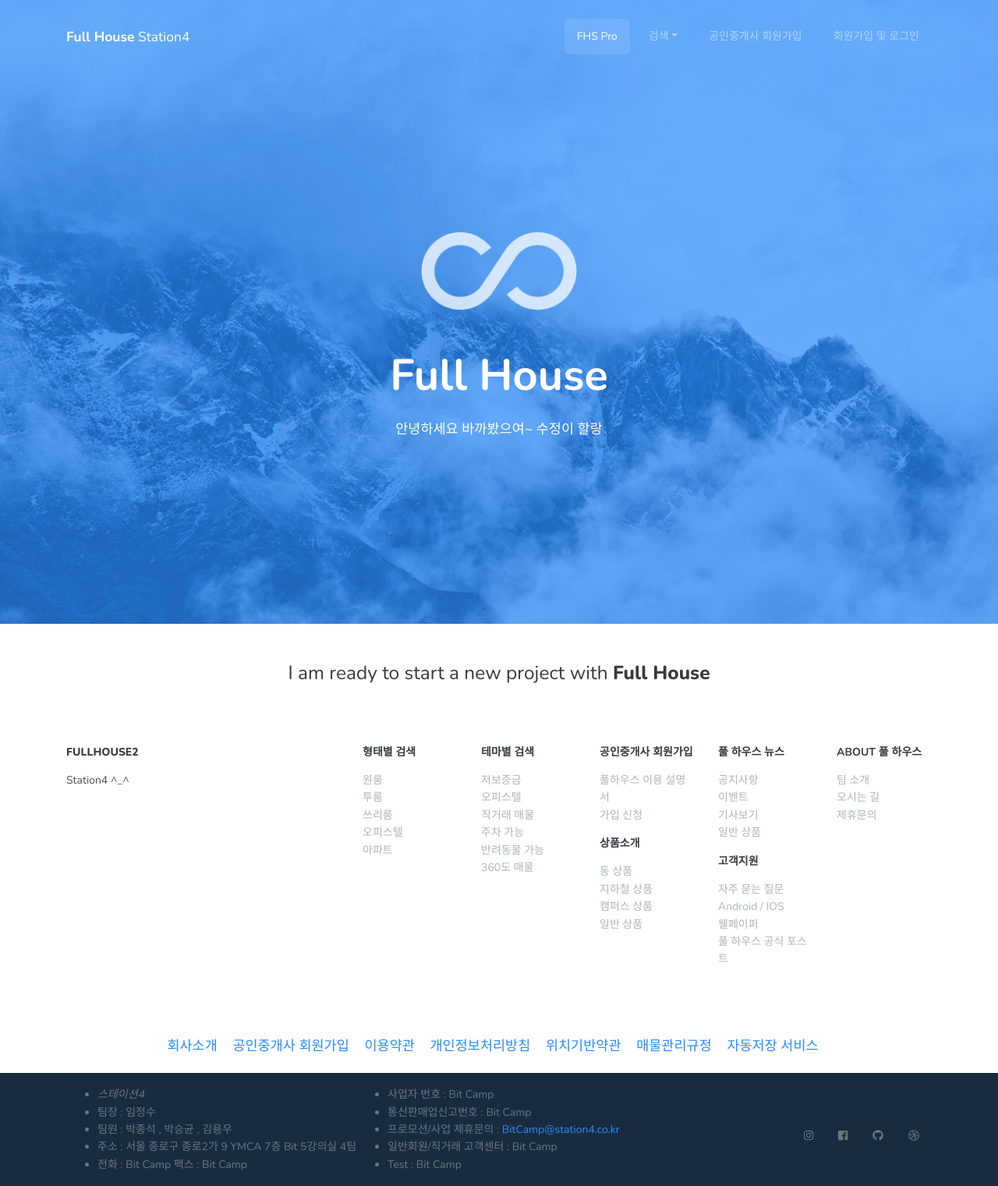
After one commit to HarrisLim/Fullhouse, a Java web app: page /house/main.do in a window 1280 px wide. The commit adds this page. Shown: the whole page at 78% size. Run offline with Spring Boot 4, a stand-in JSP engine, Linux system fonts and the light colour scheme; the project's own start-up code is not run, and a stand-in starts its controllers and pages; some libraries are stand-ins or nearby versions.

Commit message:
메인 페이지 70%

```diff
--- a/src/main/java/com/team/station4/HomeController.java
+++ b/src/main/java/com/team/station4/HomeController.java
@@ -22,17 +22,17 @@ public class HomeController {
 	/**
 	 * Simply selects the home view to render by returning its name.
 	 */
-	@RequestMapping(value = "refer/index.do", method = RequestMethod.GET)
+	@RequestMapping(value = "house/main.do", method = RequestMethod.GET)
 	public String index() {
-		return "refer/index";
+		return "house/main";
 	}
 
-	@RequestMapping(value = "refer/home.do", method = RequestMethod.GET)
-	public String home() {
-		return "refer/home";
+	@RequestMapping(value = "house/test.do", method = RequestMethod.GET)
+	public String test() {
+		return "house/test";
 	}
 
-	@RequestMapping(value = "refer/dashboard.do", method = RequestMethod.GET)
+/*	@RequestMapping(value = "refer/dashboard.do", method = RequestMethod.GET)
 	public String dashBoard() {
 		return "refer/dashboard";
 	}
@@ -90,7 +90,7 @@ public class HomeController {
 	@RequestMapping(value = "refer/signIn.do", method = RequestMethod.GET)
 	public String signIn() {
 		return "refer/signIn";
-	}
+	}*/
 
 
 }
--- a/src/main/webapp/WEB-INF/spring/root-context.xml
+++ b/src/main/webapp/WEB-INF/spring/root-context.xml
@@ -9,7 +9,7 @@
 	<!--
     <bean id="dataSource" class="org.apache.tomcat.dbcp.dbcp.BasicDataSource" destroy-method="close">
       <property name="driverClassName" value="oracle.jdbc.OracleDriver"/>
-      <property name="url" value="jdbc:oracle:thin:@localhost:1521:XE"/>
+      <property name="url" value="jdbc:oracle:thin:@localhost:1521:JAVA"/>
       <property name="username" value="house"/>
       <property name="password" value="station4"/>
     </bean> -->
--- /dev/null
+++ b/src/main/webapp/WEB-INF/views/house/footer.jsp
@@ -0,0 +1,37 @@
+<%@ page language="java" contentType="text/html; charset=UTF-8"
+    pageEncoding="UTF-8"%>
+    <footer class="pt-0 pb-0 footer  footer-dark bg-tertiary">
+      <div class="container">
+        <hr>
+        <div class="d-flex align-items-center">
+         <ul>
+           <li><em>스테이션4</em></li>
+           <li>팀장 : 임정수</li>
+           <li>팀원 : 박종석 , 박승균 , 김용우</li>
+           <li>주소 : 서울 종로구 종로2가 9 YMCA 7층 Bit 5강의실 4팀</li>
+           <li><span>전화 : Bit Camp </span> <span class="fax"> 팩스 : Bit Camp</span></li>
+         </ul>
+         <ul class="footer-address2">
+          <li>사업자 번호 : Bit Camp</li>
+          <li>통신판매업신고번호 : Bit Camp</li>
+          <li>프로모션/사업 제휴문의 : <a href="mailto:biz@station3.co.kr">BitCamp@station4.co.kr</a></li>
+          <li><span>일반회원/직거래 고객센터 : Bit Camp</span></li>
+          <li><span>Test : Bit Camp</span></li>
+         </ul>
+         <ul class="nav ml-lg-auto">
+            <li class="nav-item">
+              <a class="nav-link active" href="https://instagram.com/webpixelsofficial" target="_blank"><i class="fab fa-instagram"></i></a>
+            </li>
+            <li class="nav-item">
+              <a class="nav-link" href="https://facebook.com/webpixels" target="_blank"><i class="fab fa-facebook"></i></a>
+            </li>
+            <li class="nav-item">
+              <a class="nav-link" href="https://github.com/webpixels" target="_blank"><i class="fab fa-github"></i></a>
+            </li>
+            <li class="nav-item">
+              <a class="nav-link" href="https://dribbble.com/webpixels" target="_blank"><i class="fab fa-dribbble"></i></a>
+            </li>
+          </ul>
+        </div>
+      </div>
+    </footer>
--- /dev/null
+++ b/src/main/webapp/WEB-INF/views/house/main.jsp
@@ -0,0 +1,162 @@
+<%@ page language="java" contentType="text/html; charset=UTF-8" pageEncoding="UTF-8"%>
+<%@ taglib uri="http://java.sun.com/jsp/jstl/core" prefix="c" %>
+
+<!DOCTYPE html>
+<html>
+  <head>
+    <meta charset="utf-8">
+    <meta name="viewport" content="width=device-width, initial-scale=1, shrink-to-fit=no">
+    <meta name="description" content="Probably the most complete UI kit out there. Multiple functionalities and controls added,  extended color palette and beautiful typography, designed as its own extended version of Bootstrap at  the highest level of quality.                             ">
+    <meta name="author" content="Webpixels">
+    <title>Full House is Station4 ^_^</title>
+    <!-- Fonts -->
+    <link href="https://fonts.googleapis.com/css?family=Nunito:400,600,700,800|Roboto:400,500,700" rel="stylesheet">
+    <!-- Theme CSS -->
+    <link type="text/css" href="../assets/css/theme.css" rel="stylesheet">
+    <!-- Demo CSS - No need to use these in your project -->
+    <link type="text/css" href="../assets/css/demo.css" rel="stylesheet">
+    <link href="//maxcdn.bootstrapcdn.com/bootstrap/4.1.0/css/bootstrap.min.css">
+
+	<!------ Include the above in your HEAD tag ---------->
+
+  </head>
+  <body>
+  <%@ include file="nav.jsp"%>
+    <main class="main">
+      <section class="spotlight parallax bg-cover bg-size--cover" data-spotlight="fullscreen" style="background-image: url('../assets/images/backgrounds/img-1.jpg')">
+        <span class="mask bg-primary alpha-7"></span>
+        <div class="spotlight-holder py-lg pt-lg-xl">
+          <div class="container d-flex align-items-center no-padding">
+            <div class="col">
+              <div class="row cols-xs-space align-items-center text-center text-md-left justify-content-center">
+                <div class="col-7">
+                  <div class="text-center mt-5">
+                    <img src="../assets/images/brand/icon.png" style="width: 200px;" class="img-fluid animated" data-animation-in="jackInTheBox" data-animation-delay="1000">
+                    <h2 class="heading display-4 font-weight-400 text-white mt-5 animated" data-animation-in="fadeInUp" data-animation-delay="2000">
+                      <span class="font-weight-700">Full House</span>
+                    </h2>
+                    <p class="lead text-white mt-3 lh-180 c-white animated" data-animation-in="fadeInUp" data-animation-delay="2500">
+                                                   안녕하세요 바까봤으여~ <strong class="text-white">수정이 할랑</strong>
+                    </p>
+                  </div>
+                </div>
+              </div>
+            </div>
+          </div>
+        </div>
+      </section>
+	  <section class="slice pt-5 sct-color-1">
+        <div class="container">
+          <div class="row justify-content-center align-items-center">
+            <div class="col-lg-8 text-center">
+              <h3 class="heading h3 font-weight-400">
+                I am ready to start a new project with <span class="font-weight-800">Full House</span>
+              </h3>
+            </div>
+          </div>
+        </div>
+      </section>
+      <section class="slice pt-1 sct-color-2">
+      	<div class="container">
+        	<div class="row">
+        		<div class="col-12 col-md-4">
+		            <div class="pr-lg-5">
+		              <h1 class="heading h6 text-uppercase font-weight-700 mb-3"><strong>fullhouse2</strong></h1>
+		              <p>Station4 ^_^</p>
+	            	</div>
+          		</div>
+        		<div class="col-6 col-md">
+            <h5 class="heading h6 text-uppercase font-weight-700 mb-3">형태별 검색</h5>
+            <ul class="list-unstyled text-small">
+              <li><a class="text-muted" href="#">원룸</a></li>
+              <li><a class="text-muted" href="#">투룸</a></li>
+              <li><a class="text-muted" href="#">쓰리룸</a></li>
+              <li><a class="text-muted" href="#">오피스텔</a></li>
+              <li><a class="text-muted" href="#">아파트</a></li>
+            </ul>
+          </div>
+          <div class="col-6 col-md">
+            <h5 class="heading h6 text-uppercase font-weight-700 mb-3">테마별 검색</h5>
+            <ul class="list-unstyled text-small">
+              <li><a class="text-muted" href="#">저보증금</a></li>
+              <li><a class="text-muted" href="#">오피스텔</a></li>
+              <li><a class="text-muted" href="#">직거래 매물</a></li>
+              <li><a class="text-muted" href="#">주차 가능</a></li>
+              <li><a class="text-muted" href="#">반려동물 가능</a></li>
+              <li><a class="text-muted" href="#">360도 매물</a></li>
+            </ul>
+          </div>
+          <div class="col-6 col-md">
+            <h5 class="heading h6 text-uppercase font-weight-700 mb-3">공인중개사 회원가입</h5>
+            <ul class="list-unstyled text-small">
+              <li><a class="text-muted" href="#">풀하우스 이용 설명서</a></li>
+              <li><a class="text-muted" href="#">가입 신청</a></li>
+            </ul>
+            <h5 class="heading h6 text-uppercase font-weight-700 mb-3">상품소개</h5>
+            <ul class="list-unstyled text-small">
+              <li><a class="text-muted" href="#">동 상품</a></li>
+              <li><a class="text-muted" href="#">지하철 상품</a></li>
+              <li><a class="text-muted" href="#">캠퍼스 상품</a></li>
+              <li><a class="text-muted" href="#">일반 상품</a></li>
+            </ul>
+          </div>
+          <div class="col-6 col-md">
+            <h5 class="heading h6 text-uppercase font-weight-700 mb-3">풀 하우스 뉴스</h5>
+            <ul class="list-unstyled text-small">
+              <li><a class="text-muted" href="#">공지사항</a></li>
+              <li><a class="text-muted" href="#">이벤트</a></li>
+              <li><a class="text-muted" href="#">기사보기</a></li>
+              <li><a class="text-muted" href="#">일반 상품</a></li>
+            </ul>
+            <h5 class="heading h6 text-uppercase font-weight-700 mb-3">고객지원</h5>
+            <ul class="list-unstyled text-small">
+              <li><a class="text-muted" href="#">자주 묻는 질문</a></li>
+              <li><a class="text-muted" href="#">Android / IOS</a></li>
+              <li><a class="text-muted" href="#">웰페이퍼</a></li>
+              <li><a class="text-muted" href="#">풀 하우스 공식 포스트</a></li>
+          </div>
+          <div class="col-6 col-md">
+            <h5 class="heading h6 text-uppercase font-weight-700 mb-3">About 풀 하우스</h5>
+            <ul class="list-unstyled text-small">
+              <li><a class="text-muted" href="#">팀 소개</a></li>
+              <li><a class="text-muted" href="#">오시는 길</a></li>
+              <li><a class="text-muted" href="#">제휴문의</a></li>
+            </ul>
+          </div>
+         </div>
+       </div>
+      </section>
+    </main>
+    <section>
+    	<div id="navbar_main" align="center">
+			<a class="navbar-brand" href="#">회사소개</a>
+			<a class="navbar-brand" href="#">공인중개사 회원가입</a>
+			<a class="navbar-brand" href="#">이용약관</a>
+			<a class="navbar-brand" href="#">개인정보처리방침</a>
+			<a class="navbar-brand" href="#">위치기반약관</a>
+			<a class="navbar-brand" href="#">매물관리규정</a>
+			<a class="navbar-brand" href="#">자동저장 서비스</a>
+    	</div>
+    </section>
+
+    <%@ include file="footer.jsp"%>
+
+    <!-- Core -->
+    <script src="../assets/vendor/jquery/jquery.min.js"></script>
+    <script src="../assets/vendor/popper/popper.min.js"></script>
+    <script src="../assets/js/bootstrap/bootstrap.min.js"></script>
+    <!-- FontAwesome 5 -->
+    <script src="../assets/vendor/fontawesome/js/fontawesome-all.min.js" defer></script>
+    <!-- Page plugins -->
+    <script src="../assets/vendor/bootstrap-select/js/bootstrap-select.min.js"></script>
+    <script src="../assets/vendor/bootstrap-tagsinput/bootstrap-tagsinput.min.js"></script>
+    <script src="../assets/vendor/input-mask/input-mask.min.js"></script>
+    <script src="../assets/vendor/nouislider/js/nouislider.min.js"></script>
+    <script src="../assets/vendor/textarea-autosize/textarea-autosize.min.js"></script>
+    <!-- Theme JS -->
+    <script src="../assets/js/theme.js"></script>
+    <script src="../assets/main/js/bootstrap.min.js"></script>
+	<script src="//cdnjs.cloudflare.com/ajax/libs/jquery/3.3.1/jquery.min.js"></script>
+
+  </body>
+</html>
--- /dev/null
+++ b/src/main/webapp/WEB-INF/views/house/nav.jsp
@@ -0,0 +1,54 @@
+<%@ page language="java" contentType="text/html; charset=UTF-8"
+    pageEncoding="UTF-8"%>
+
+    <nav class="navbar navbar-expand-lg navbar-transparent navbar-dark bg-dark py-4">
+      <div class="container">
+        <a class="navbar-brand" href="../house/test.do"><strong>Full House</strong> Station4</a>
+        <button class="navbar-toggler" type="button" data-action="offcanvas-open" data-target="#navbar_main"
+        							aria-controls="navbar_main" aria-expanded="false" aria-label="Toggle navigation">
+          <span class="navbar-toggler-icon"></span>
+        </button>
+        <div class="navbar-collapse offcanvas-collapse" id="navbar_main">
+          <ul class="navbar-nav ml-auto align-items-lg-center">
+            <li class="nav-item active" >
+              <a class="nav-link" href="../house/main.do">FHS Pro</a>
+            </li>
+            <li class="nav-item dropdown">
+              <a class="nav-link dropdown-toggle" href="#" id="navbar_main_dropdown_1" role="button" data-toggle="dropdown"
+              															aria-haspopup="true" aria-expanded="false">검색</a>
+              <div class="dropdown-menu" aria-labelledby="navbar_1_dropdown_1">
+                <a class="dropdown-item" href="../pages/homepage.html">방 검색</a>
+                <a class="dropdown-item" href="../pages/about.html">방 등록</a>
+                <a class="dropdown-item" href="../pages/sign-in.html">관심 목록</a>
+              </div>
+            </li>
+            <li class="nav-item">
+            	<a class="nav-link" href="">공인중개사 회원가입</a>
+            </li>
+            <li>
+            	<a class="nav-link" data-toggle="modal" href="#myModal">회원가입 및 로그인</a>
+            </li>
+			<!-- Modal -->
+			 <div class="modal fade" id="myModal" role="dialog">
+			   <div class="modal-dialog">
+			     <!-- Modal content-->
+			     <div class="modal-content">
+			       <div class="modal-header">
+			         <button type="button" class="close" data-dismiss="modal">&times;</button>
+			         <h4 class="modal-title">Modal Header</h4>
+			       </div>
+			       <div class="modal-body">
+			         <p>Some text in the modal.</p>
+			       </div>
+			       <div class="modal-footer">
+			         <button type="button" class="btn btn-default" data-dismiss="modal">Close</button>
+			       </div>
+			     </div>
+
+			   </div>
+			 </div>
+
+		  </ul>
+        </div>
+      </div>
+    </nav>
```
Also changed, not shown: src/main/webapp/WEB-INF/views/house/test.jsp (added, +319 -0 lines), src/main/webapp/WEB-INF/views/refer/index.jsp (+6 -6 lines), 5 other files.
